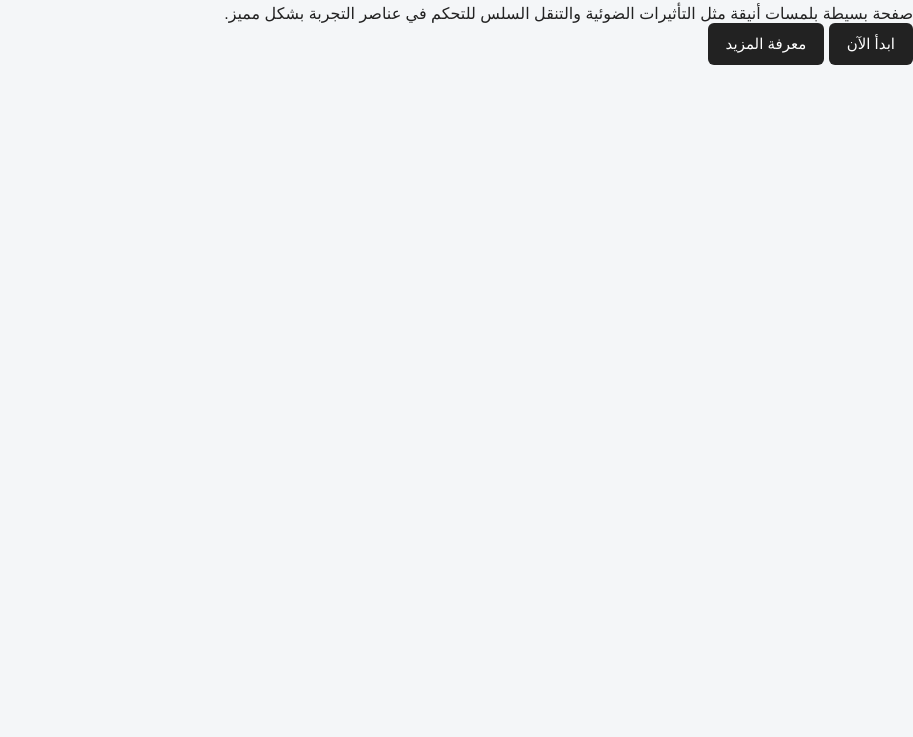
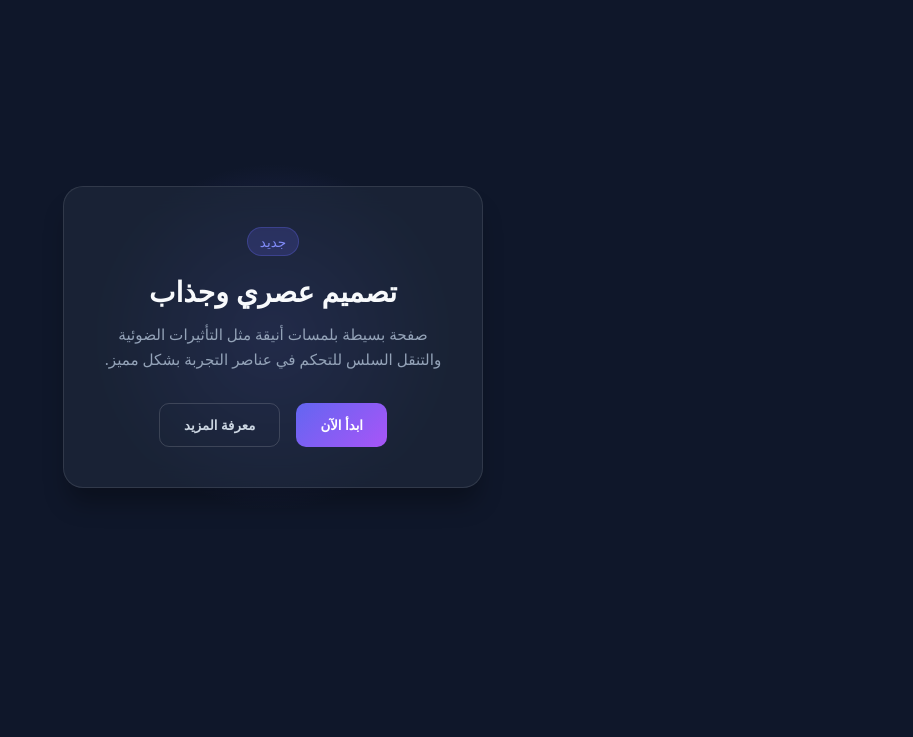
Before and after one commit to Peter-Alsaleh/Simple-web, a website: page public/index.html in a window 1280 px wide. Shown: the part 63-800 px from the top of the page, without its empty margins (367-1280 px from the left). Drawn offline with Linux system fonts and the light colour scheme.

Commit message:
Refactor CSS styles for improved layout and design

```diff
--- a/public/style.css
+++ b/public/style.css
@@ -1,106 +1,105 @@
 * {
-    box-sizing: border-box;
-    margin: 0;
-    padding: 0;
+  box-sizing: border-box;
+  margin: 0;
+  padding: 0;
+  font-family: system-ui, -apple-system, BlinkMacSystemFont, 'Segoe UI', Roboto, sans-serif;
 }
 
 body {
-    font-family: Arial, sans-serif;
-    background: #f4f6f8;
-    color: #222;
+  min-height: 100vh;
+  display: flex;
+  justify-content: center;
+  align-items: center;
+  background-color: #0f172a;
+  color: #f8fafc;
+  overflow: hidden;
+  position: relative;
 }
 
-.container {
-    width: 90%;
-    max-width: 800px;
-    margin: 60px auto;
-    background: white;
-    padding: 40px;
-    border-radius: 12px;
-    box-shadow: 0 5px 20px rgba(0, 0, 0, 0.1);
+/* خلفية بإضاءة خفيفة */
+.background-glow {
+  position: absolute;
+  width: 350px;
+  height: 350px;
+  background: radial-gradient(circle, rgba(99, 102, 241, 0.35) 0%, rgba(168, 85, 247, 0) 70%);
+  top: 50%;
+  left: 50%;
+  transform: translate(-50%, -50%);
+  z-index: 0;
+}
+
+/* بطاقة المحتوى */
+.card {
+  position: relative;
+  z-index: 1;
+  background: rgba(30, 41, 59, 0.7);
+  backdrop-filter: blur(12px);
+  border: 1px solid rgba(255, 255, 255, 0.1);
+  padding: 2.5rem;
+  border-radius: 20px;
+  max-width: 420px;
+  width: 90%;
+  box-shadow: 0 20px 25px -5px rgba(0, 0, 0, 0.3);
+  text-align: center;
+}
+
+.badge {
+  display: inline-block;
+  background: rgba(99, 102, 241, 0.2);
+  color: #818cf8;
+  border: 1px solid rgba(99, 102, 241, 0.3);
+  font-size: 0.85rem;
+  padding: 0.25rem 0.75rem;
+  border-radius: 999px;
+  margin-bottom: 1rem;
 }
 
 h1 {
-    text-align: center;
-    margin-bottom: 10px;
+  font-size: 1.75rem;
+  margin-bottom: 0.75rem;
+  font-weight: 700;
 }
 
-.subtitle {
-    text-align: center;
-    color: #666;
-    margin-bottom: 30px;
+p {
+  color: #94a3b8;
+  font-size: 0.95rem;
+  line-height: 1.6;
+  margin-bottom: 2rem;
 }
 
-.task-form {
-    display: flex;
-    gap: 10px;
-    margin-bottom: 30px;
+/* الأزرار */
+.actions {
+  display: flex;
+  gap: 1rem;
+  justify-content: center;
 }
 
-.task-form input {
-    flex: 1;
-    padding: 12px;
-    border: 1px solid #ccc;
-    border-radius: 6px;
-    font-size: 16px;
+.btn {
+  padding: 0.75rem 1.5rem;
+  border-radius: 10px;
+  font-weight: 600;
+  cursor: pointer;
+  transition: all 0.2s ease;
+  border: none;
 }
 
-button {
-    border: none;
-    padding: 12px 18px;
-    border-radius: 6px;
-    cursor: pointer;
-    background: #222;
-    color: white;
-    font-size: 15px;
+.btn.primary {
+  background: linear-gradient(135deg, #6366f1, #a855f7);
+  color: #fff;
 }
 
-button:hover {
-    opacity: 0.85;
+.btn.primary:hover {
+  opacity: 0.9;
+  transform: translateY(-2px);
 }
 
-.tasks-container h2 {
-    margin-bottom: 15px;
+.btn.secondary {
+  background: transparent;
+  color: #cbd5e1;
+  border: 1px solid rgba(255, 255, 255, 0.15);
 }
 
-#taskList {
-    list-style: none;
+.btn.secondary:hover {
+  background: rgba(255, 255, 255, 0.05);
+  color: #fff;
 }
-
-.task {
-    display: flex;
-    justify-content: space-between;
-    align-items: center;
-    padding: 15px;
-    margin-bottom: 10px;
-    background: #f1f1f1;
-    border-radius: 8px;
-}
-
-.task.completed .task-title {
-    text-decoration: line-through;
-    color: #888;
-}
-
-.task-actions {
-    display: flex;
-    gap: 8px;
-}
-
-.complete-btn {
-    background: #2e7d32;
-}
-
-.delete-btn {
-    background: #c62828;
-}
-
-.status {
-    margin-top: 30px;
-    text-align: center;
-}
-
-#serverStatus {
-    margin-top: 10px;
-    font-weight: bold;
-}
```
